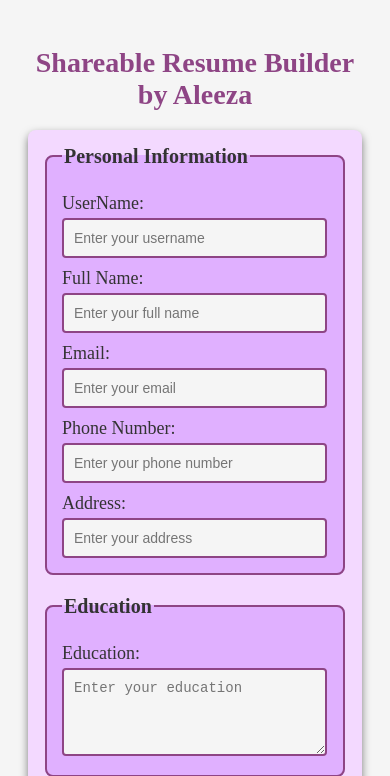
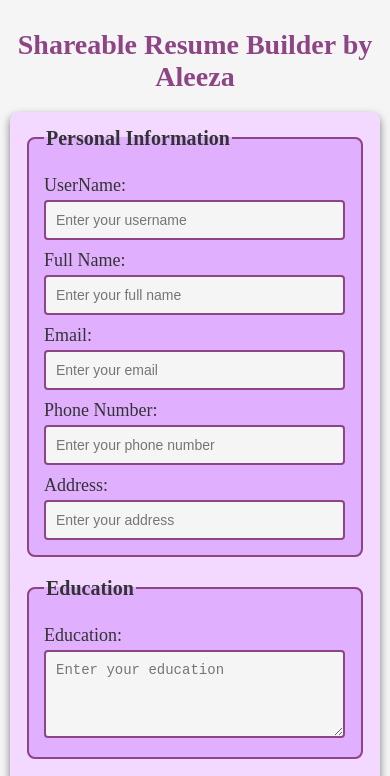
Before and after one commit to syedaaleezaabbas/Hackathon-Milestone5, a website: page index.html in a window 390 px wide. Shown: the top 776 px of the page. Drawn offline with Linux system fonts and the light colour scheme.

Commit message:
push milestone5 to github

```diff
--- a/style.css
+++ b/style.css
@@ -126,7 +126,7 @@ button:hover {
 @media (max-width: 768px) {
 
     body {
-        padding: 28px;
+        padding: 10px;
     }
 
     h1 {
```
